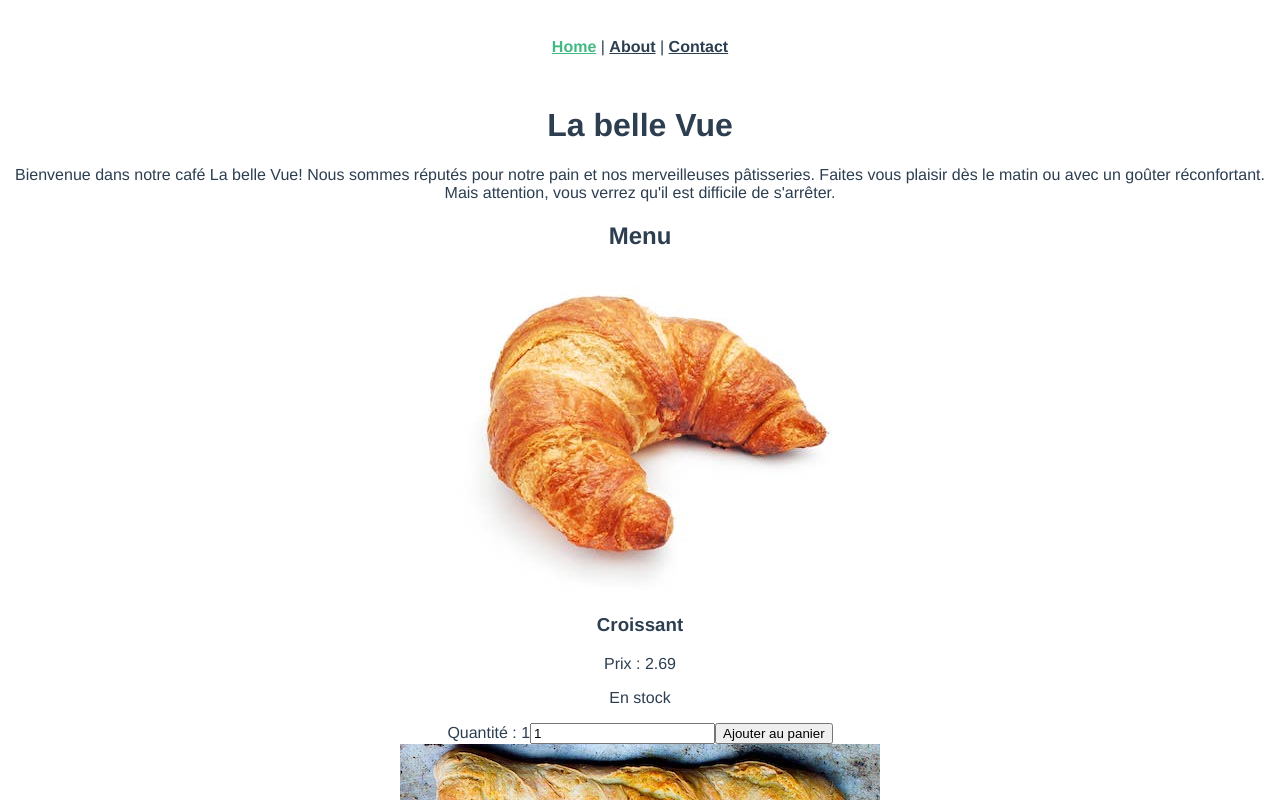
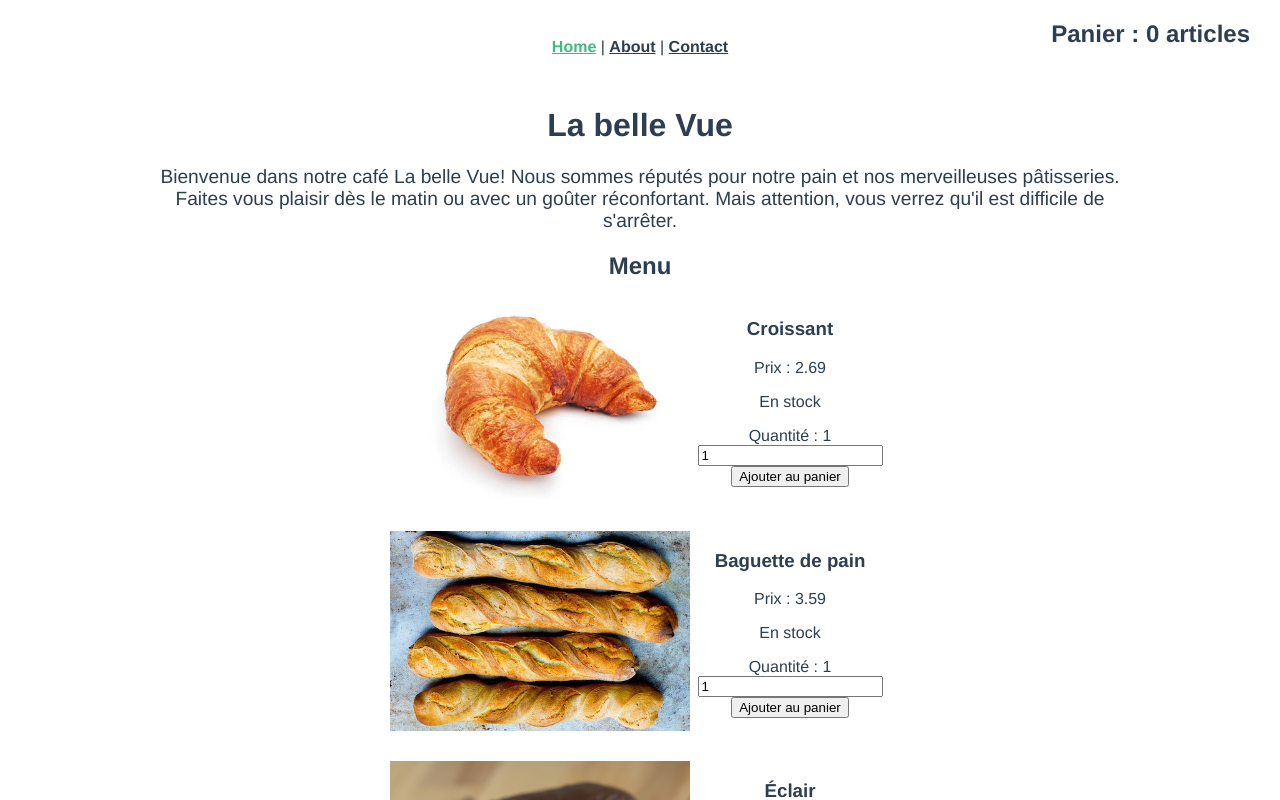
Before and after one commit to ramyy220/cafe_vue, a Vue app in the folder cli-version/: page /#/ in a window 1280 px wide. Shown: the top 800 px of the page. Built offline with nearby package versions, Linux system fonts and the light colour scheme.

Commit message:
add scss

```diff
--- a/cli-version/src/components/MenuItem.vue
+++ b/cli-version/src/components/MenuItem.vue
@@ -51,4 +51,15 @@
     </div>
 </template>
 
-<style></style>
+<style lang="scss">
+.menu-item {
+	display: flex;
+	width: 500px;
+	justify-content: space-between;
+	margin-bottom: 30px;
+
+	&__image {
+		max-width: 300px;
+	}
+}
+</style>
--- a/cli-version/src/views/HomeView.vue
+++ b/cli-version/src/views/HomeView.vue
@@ -92,3 +92,28 @@
 	}
 }
 </script>
+<style lang="scss">
+.description {
+	max-width: 960px;
+	font-size: 1.2rem;
+	margin: 0 auto;
+}
+
+.footer {
+	font-style: italic;
+	text-align: center;
+}
+
+.menu {
+	display: flex;
+	flex-direction: column;
+	justify-content: center;
+	align-items: center;
+}
+
+.shopping-cart {
+	position: absolute;
+	right: 30px;
+	top: 0;
+}
+</style>
```
